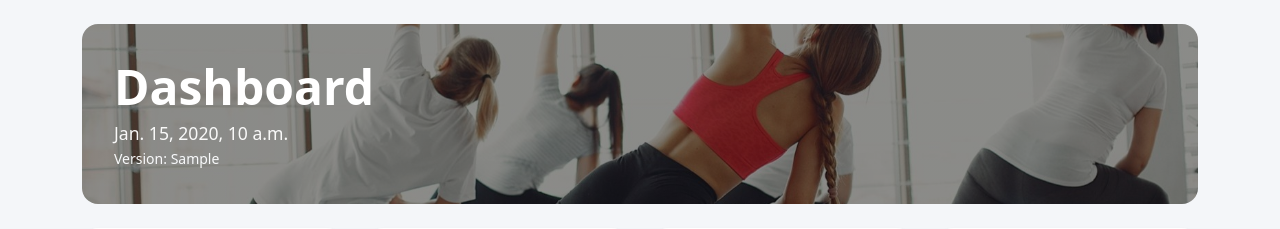
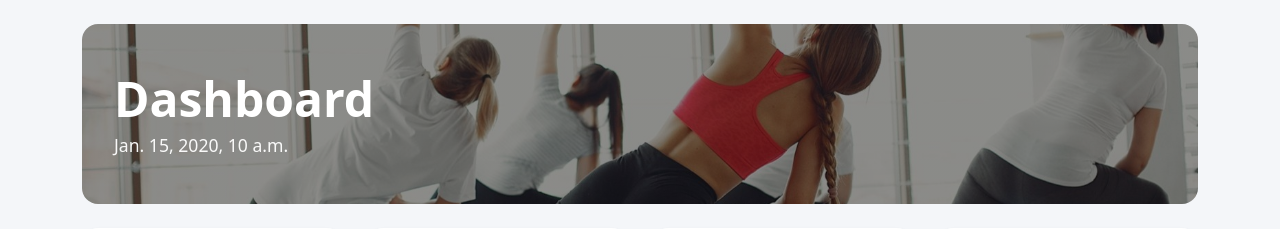
Before and after one commit to YiluPM617/fittrack-pro, a Django app: template dashboard/templates/dashboard/dashboard.html in a window 1280 px wide. Shown: the part 56-285 px from the top of the page. Run offline with Django 5.2, Linux system fonts and the light colour scheme; the template is opened without the code that fills it: most values are stand-ins (such as "Sample title", 1, 10 or a date in 2020).

```diff
--- a/dashboard/templates/dashboard/dashboard.html
+++ b/dashboard/templates/dashboard/dashboard.html
@@ -8,7 +8,6 @@
     <div class="hero-overlay">
         <h1 class="mb-1">Dashboard</h1>
         <p class="mb-0">{{ today_date }}</p>
-	<small class="text-light">Version: {{ app_version }}</small>
     </div>
 </div>
 
```
